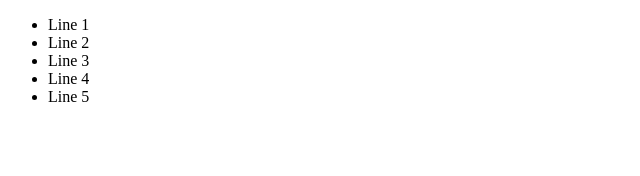
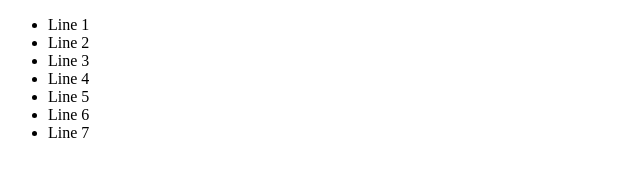
Before and after one commit to dunghtt99/git-learn, a plain HTML site: page branch-demo.html in a window 1280 px wide. Shown: the full height of the page, 0-640 px from the left. Drawn offline with Linux system fonts and the light colour scheme.

Commit message:
Add 2 more lines

```diff
--- a/branch-demo.html
+++ b/branch-demo.html
@@ -13,6 +13,8 @@
         <li>Line 3</li>
         <li>Line 4</li>
         <li>Line 5</li>
+        <li>Line 6</li>
+        <li>Line 7</li>
     </ul>
 </body>
 </html>
```
